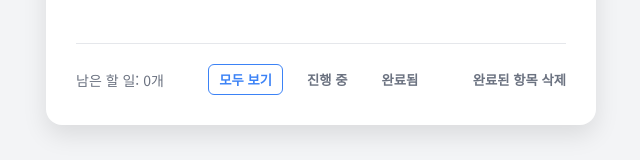
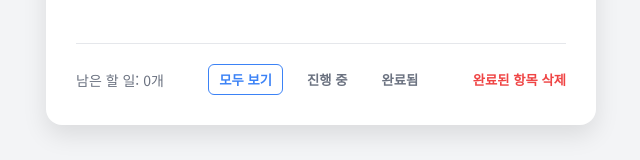
Before and after one commit to Kanggwanju/js-study202505, a plain HTML site: page TODOLIST-V3/index.html in a window 1280 px wide. In both pictures the pointer is over the button "완료된 항목 삭제". Shown: the part 389-549 px from the top of the page, without its empty margins (319-959 px from the left). Drawn offline with Linux system fonts and the light colour scheme.

```diff
--- a/TODOLIST-V3/css/main.css
+++ b/TODOLIST-V3/css/main.css
@@ -187,5 +187,5 @@ button {
 }
 
 .clear-button:hover {
-    color: var(—danger-color);
+    color: var(--danger-color);
 }
```
